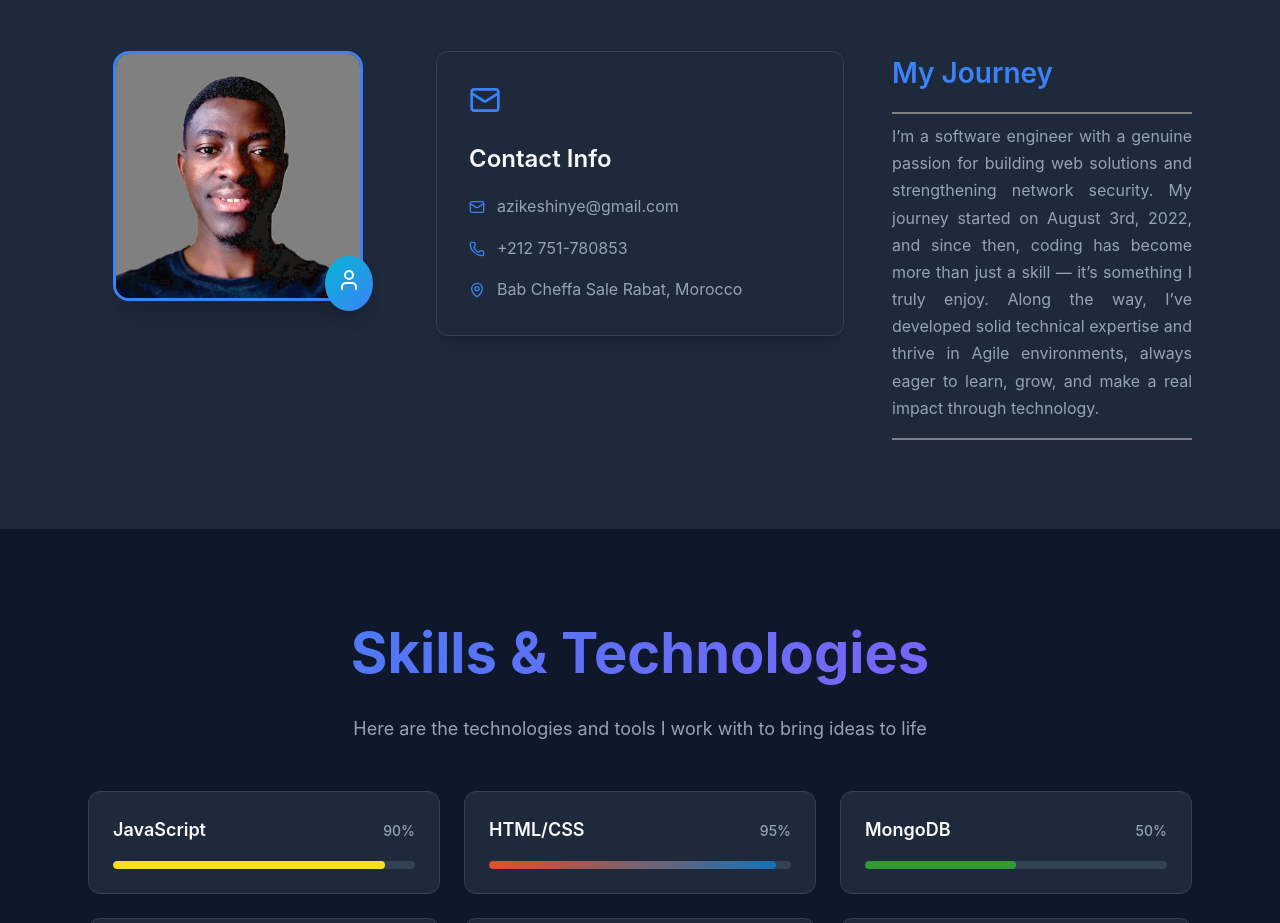
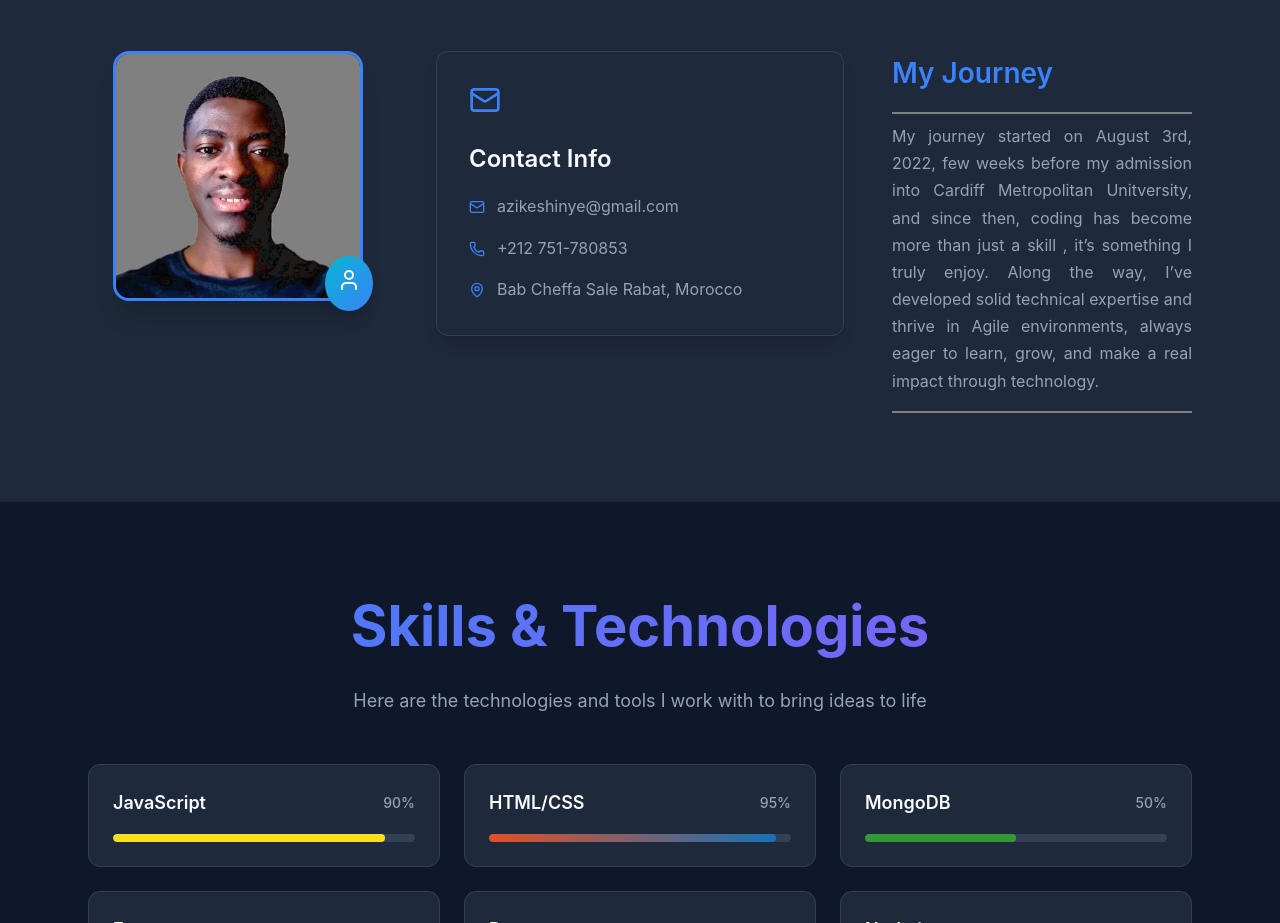
Before and after one commit to simon-azike1/MyNewPortfolio, a React (Vite) app in the folder New-Portfolio/: page / in a window 1280 px wide. Shown: the part 1040-1963 px from the top of the page. Built offline with nearby package versions, Linux system fonts and the light colour scheme.

Commit message:
updated my journey content

```diff
--- a/New-Portfolio/src/Pages/Components/HeroSection/Hero.jsx
+++ b/New-Portfolio/src/Pages/Components/HeroSection/Hero.jsx
@@ -178,7 +178,7 @@ const Hero = () => {
             <h3 className="journey-title">My Journey</h3>
             <hr style={{ background: "gray", padding: "1px", marginBottom: "9px", border: "none", width: "100%" }} />
             <p className="journey-text" style={{ textAlign: "justify" }}>
-              I’m a software engineer with a genuine passion for building web solutions and strengthening network security. My journey started on August 3rd, 2022, and since then, coding has become more than just a skill — it’s something I truly enjoy. Along the way, I’ve developed solid technical expertise and thrive in Agile environments, always eager to learn, grow, and make a real impact through technology.
+              My journey started on August 3rd, 2022, few weeks before my admission into Cardiff Metropolitan Unitversity, and since then, coding has become more than just a skill , it’s something I truly enjoy. Along the way, I’ve developed solid technical expertise and thrive in Agile environments, always eager to learn, grow, and make a real impact through technology.
             </p>
             <hr style={{ background: "gray", padding: "1px", marginBottom: "9px", border: "none", width: "100%" }} />
           </motion.div>
```
